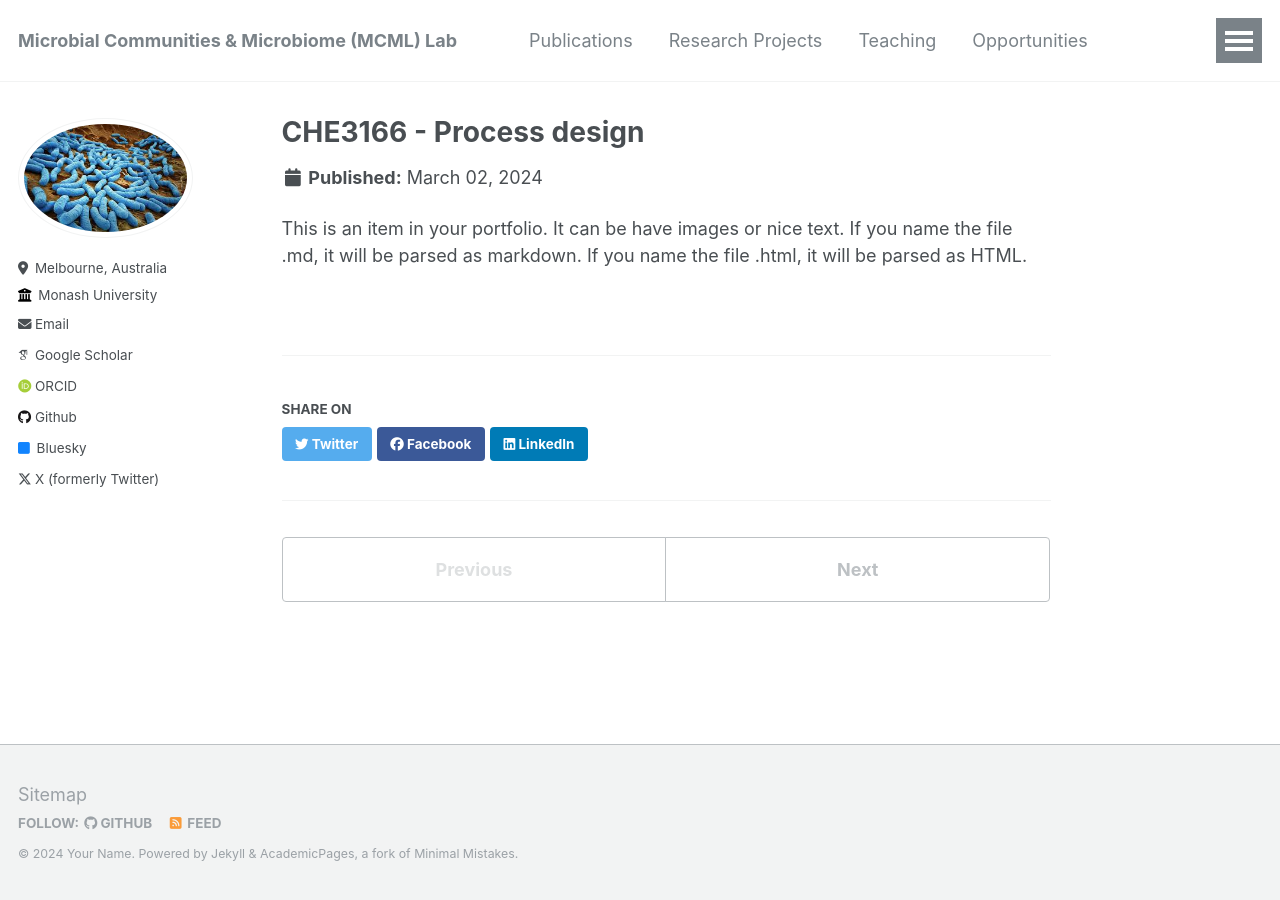
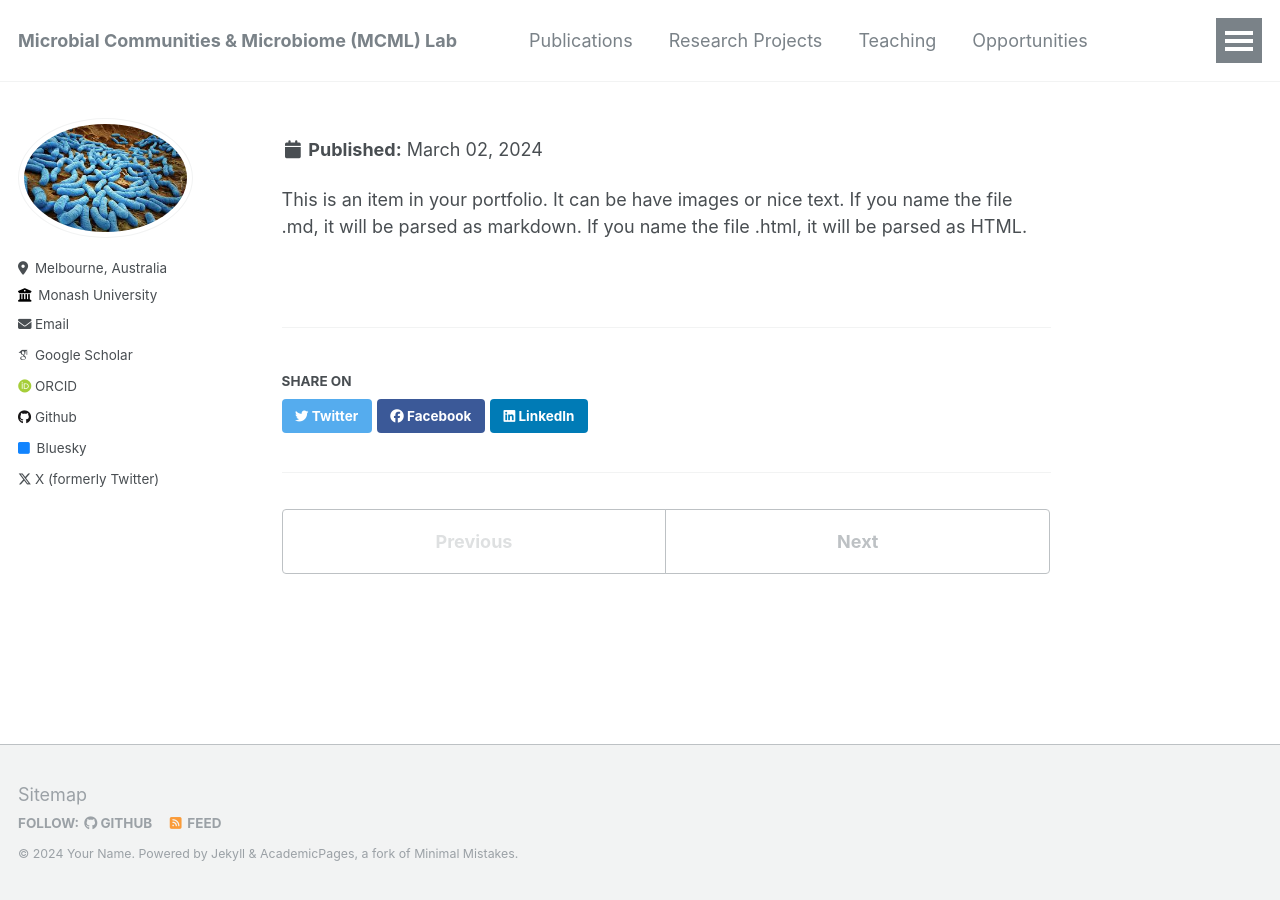
Before and after one commit to AminValiei/valieilab, a Jekyll site: the page built from _portfolio/portfolio-1.md, in a window 1280 px wide. Built offline with Jekyll 4.4.1, drawn with Linux system fonts in a browser that asks for light colours; some web fonts are replaced.

Commit message:
Update portfolio-1.md

```diff
--- a/_portfolio/portfolio-1.md
+++ b/_portfolio/portfolio-1.md
@@ -1,5 +1,5 @@
 ---
-title: "CHE3166 - Process design"
+title: ""
 excerpt: ""
 collection: portfolio
 ---
```
